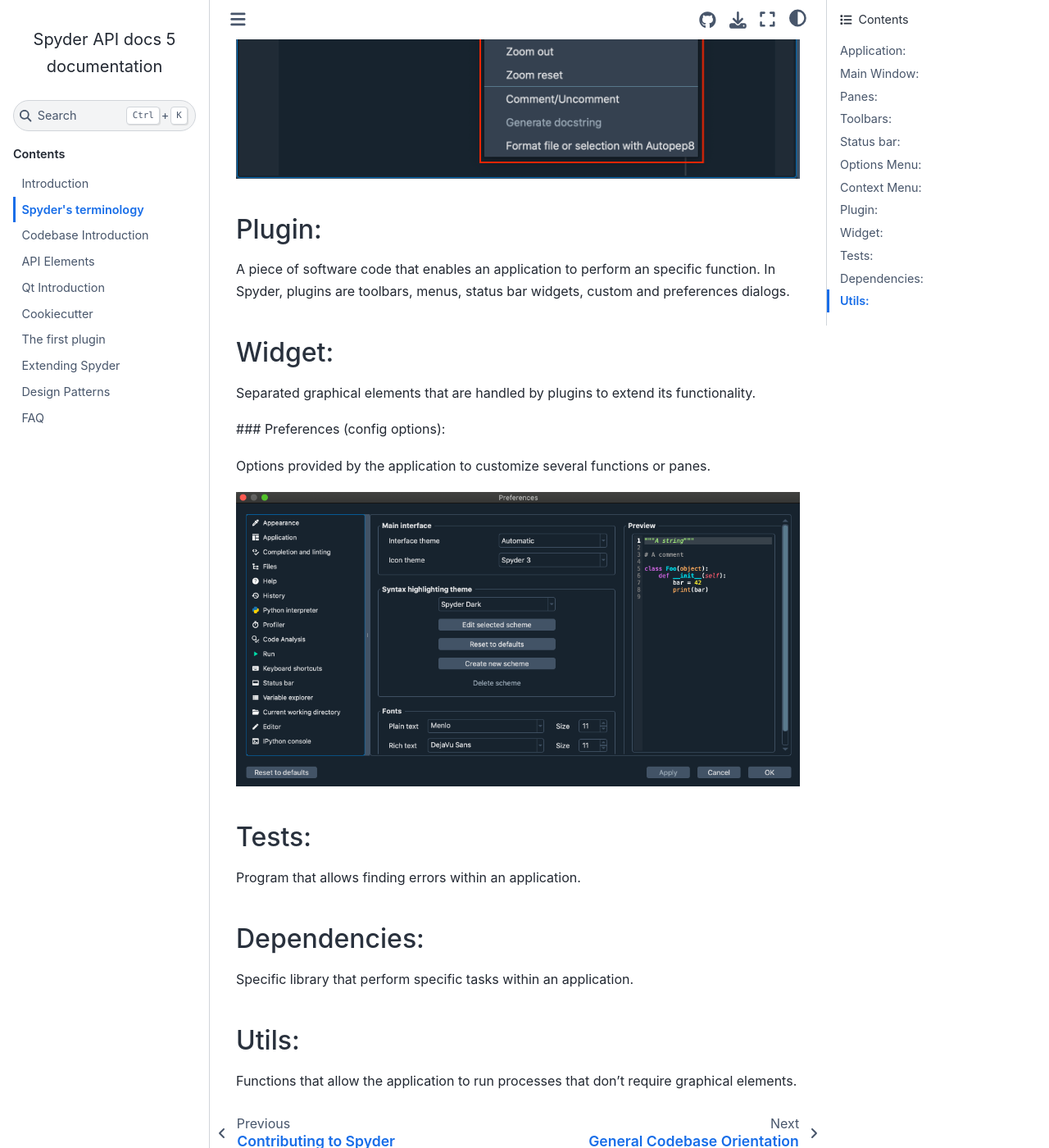
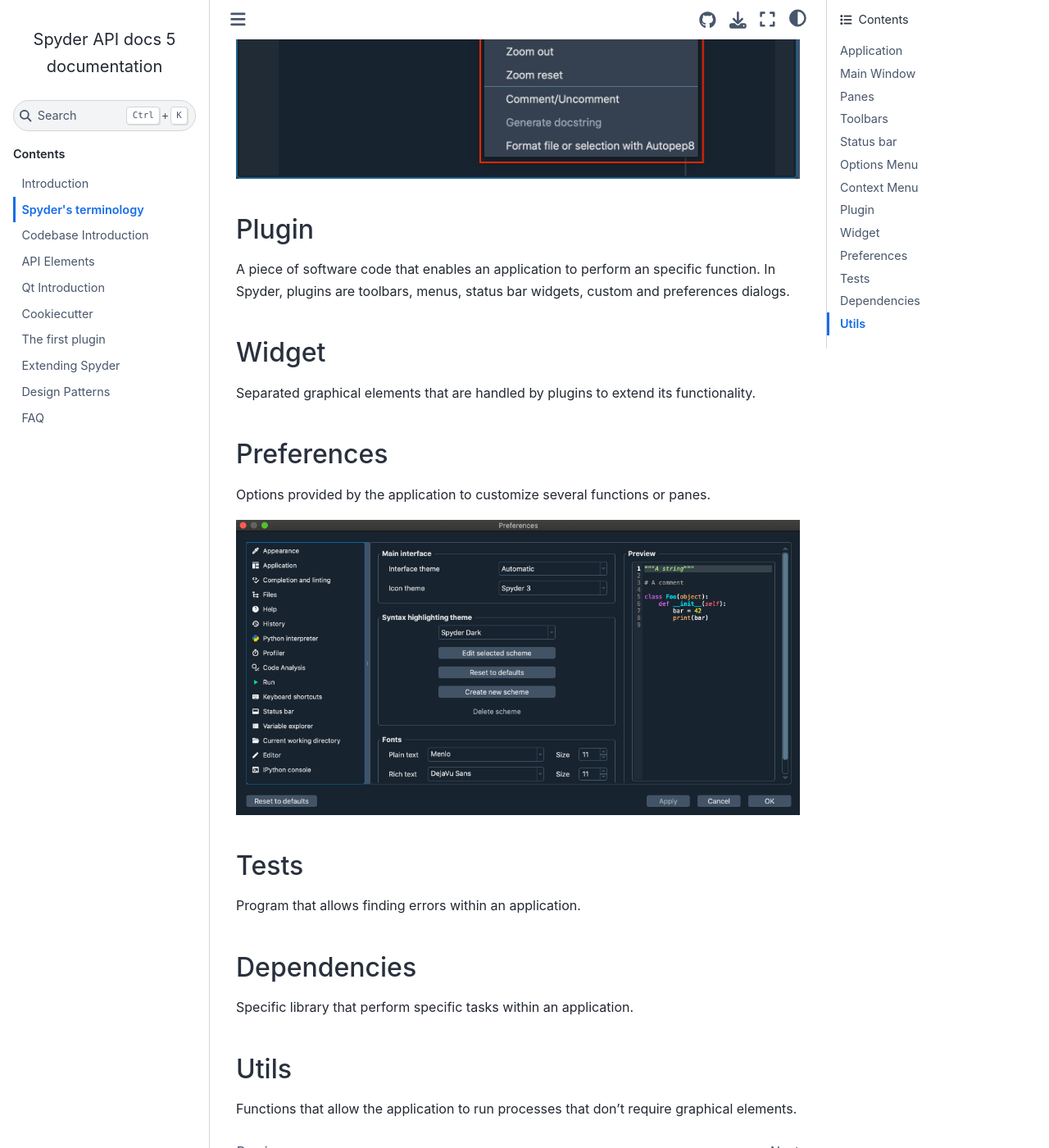
Before and after one commit to spyder-ide/spyder-api-docs, a Sphinx documentation site: the page built from docs/terminology.md, in a window 1280 px wide and 1400 px high, scrolled down 3618 px. Shown: the whole window at 82% size. Built offline with Sphinx 7.4.7 and the Sphinx Book theme 1.1.4, drawn with Linux system fonts in a browser that asks for light colours; some of the changed text lies outside the part shown.

Commit message:
Fix excessive non-contiguous heading levels in Terminology

```diff
--- a/docs/terminology.md
+++ b/docs/terminology.md
@@ -2,21 +2,21 @@
 
 We provide a glossary of elements that you will find around Spyder's interface in order for you to get familiar with terminology around documentation.
 
-### Application:
+## Application
 
 User program which comprehends plugins, widgets, toolbars and other UI elements.
 
-### Main Window:
+## Main Window
 
 Graphic representation of the application. It is what users see by default when the application is launched.
 
-### Panes:
+## Panes
 
 Rectangular sections in which the Spyder's interface is divided. These include the Editor, IPython Console, Help, etc...
 
 ![Panes.png](images/Panes.png)
 
-### Toolbars:
+## Toolbars
 
 Graphical control with buttons that allow several actions throughout the interface.
 
@@ -24,46 +24,46 @@
 
 ![Toolbars.png](images/Toolbars.png)
 
-### Status bar:
+## Status bar
 
 One of Spyder's toolbars, located at the bottom of the application which displays information about current Python environment, git branch, memory usage and various attributes of the currently active file.
 
 ![Statusbar.png](images/Statusbar.png)
 
-### Options Menu:
+## Options Menu
 
 Dropdown menu in each Spyder pane that is shown when clicking the top left button. It contains useful settings and actions relevant to the pane.
 
 ![OptionsMenu.png](images/OptionsMenu.png)
 
-### Context Menu:
+## Context Menu
 
 Dropdown menu in each Spyder pane that is shown when right clicking anywhere over the pane. It shows actions relevant to the element under your cursor.
 
 ![ContextMenu.png](images/ContextMenu.png)
 
-### Plugin:
+## Plugin
 
 A piece of software code that enables an application to perform an specific function. In Spyder, plugins are toolbars, menus, status bar widgets, custom and preferences dialogs.
 
-### Widget:
+## Widget
 
 Separated graphical elements that are handled by plugins to extend its functionality.
 
-### Preferences (config options):
+## Preferences
 
 Options provided by the application to customize several functions or panes.
 
 ![Preferences.png](images/Preferences.png)
 
-### Tests:
+## Tests
 
 Program that allows finding errors within an application.
 
-### Dependencies:
+## Dependencies
 
 Specific library that perform specific tasks within an application.
 
-### Utils:
+## Utils
 
 Functions that allow the application to run processes that don't require graphical elements.
```
